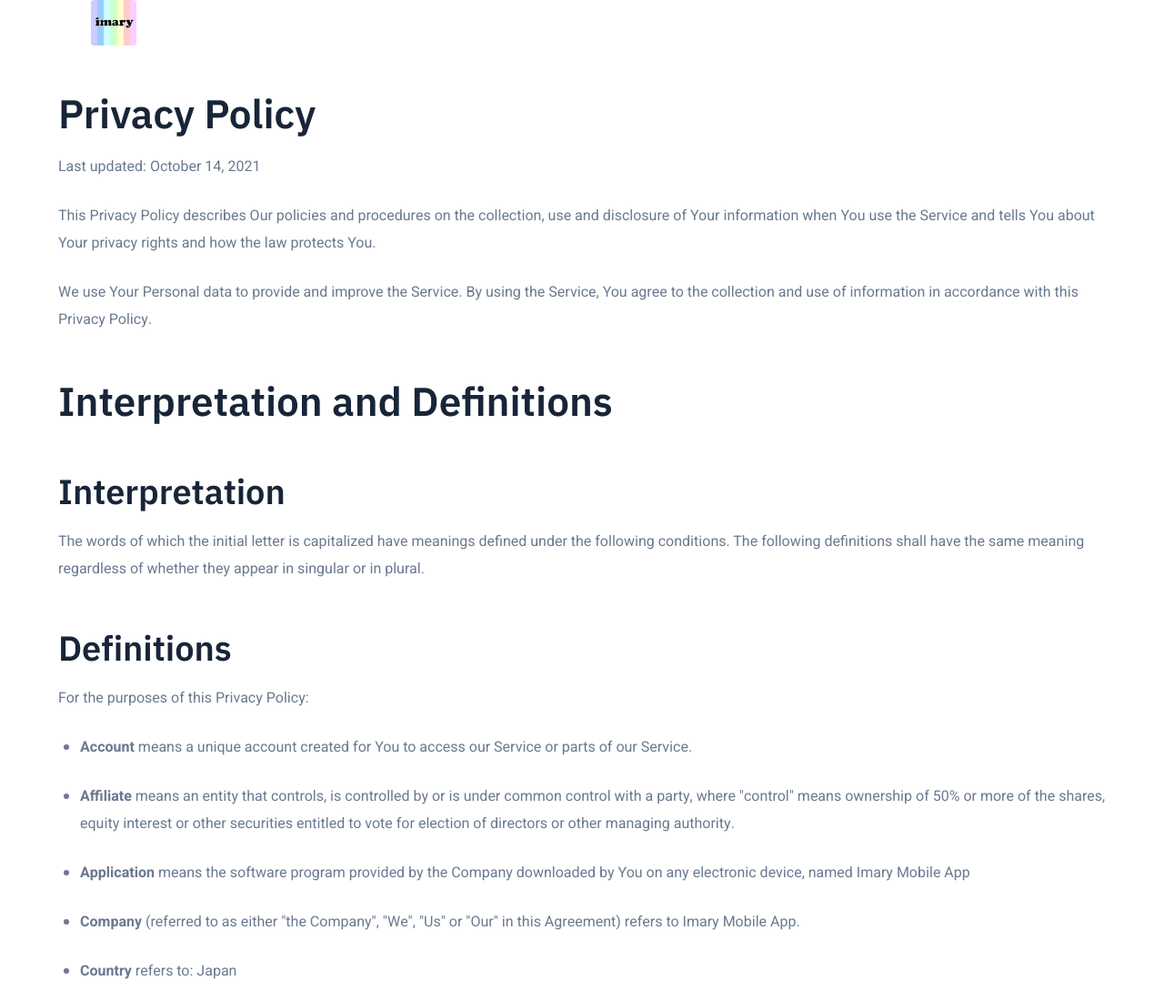
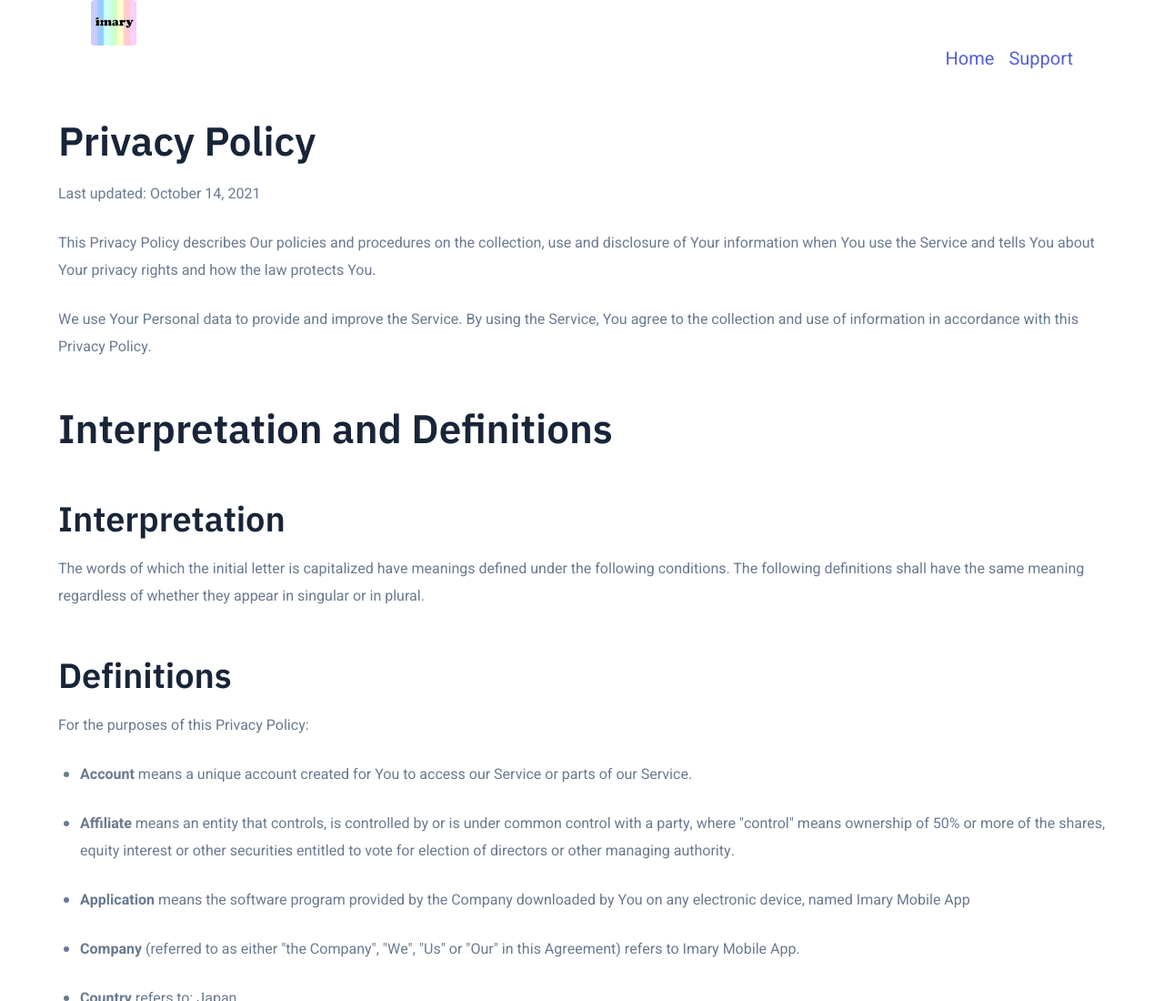
Before and after one commit to imaryapp/imaryapp.github.io, a plain HTML site: page privacy-policy.html in a window 1280 px wide. Shown: the top 1100 px of the page at 91% size. Drawn offline with nearby package versions, Linux system fonts and the light colour scheme.

Commit message:
update
update

```diff
--- a/privacy-policy.html
+++ b/privacy-policy.html
@@ -23,6 +23,14 @@
                         </h1>
                     </div>
                 </div>
+                <ul class="footer-links list-reset">
+                    <li>
+                        <a href="index.html">Home</a>
+                    </li>
+                    <li>
+                        <a href="support.html">Support</a>
+                    </li>
+                </ul>
             </div>
         </header>
 
@@ -184,7 +192,7 @@
                             <a href="support.html">Support</a>
                         </li>
                         <li>
-                            <a href="privacy-policy.html">Privacy Policy</a>
+                            <a href="#">Privacy Policy</a>
                         </li>
                     </ul>
                     <ul class="footer-social-links list-reset">
```
Also changed, not shown: index.html (+8 -0 lines), support.html (+9 -1 lines).
